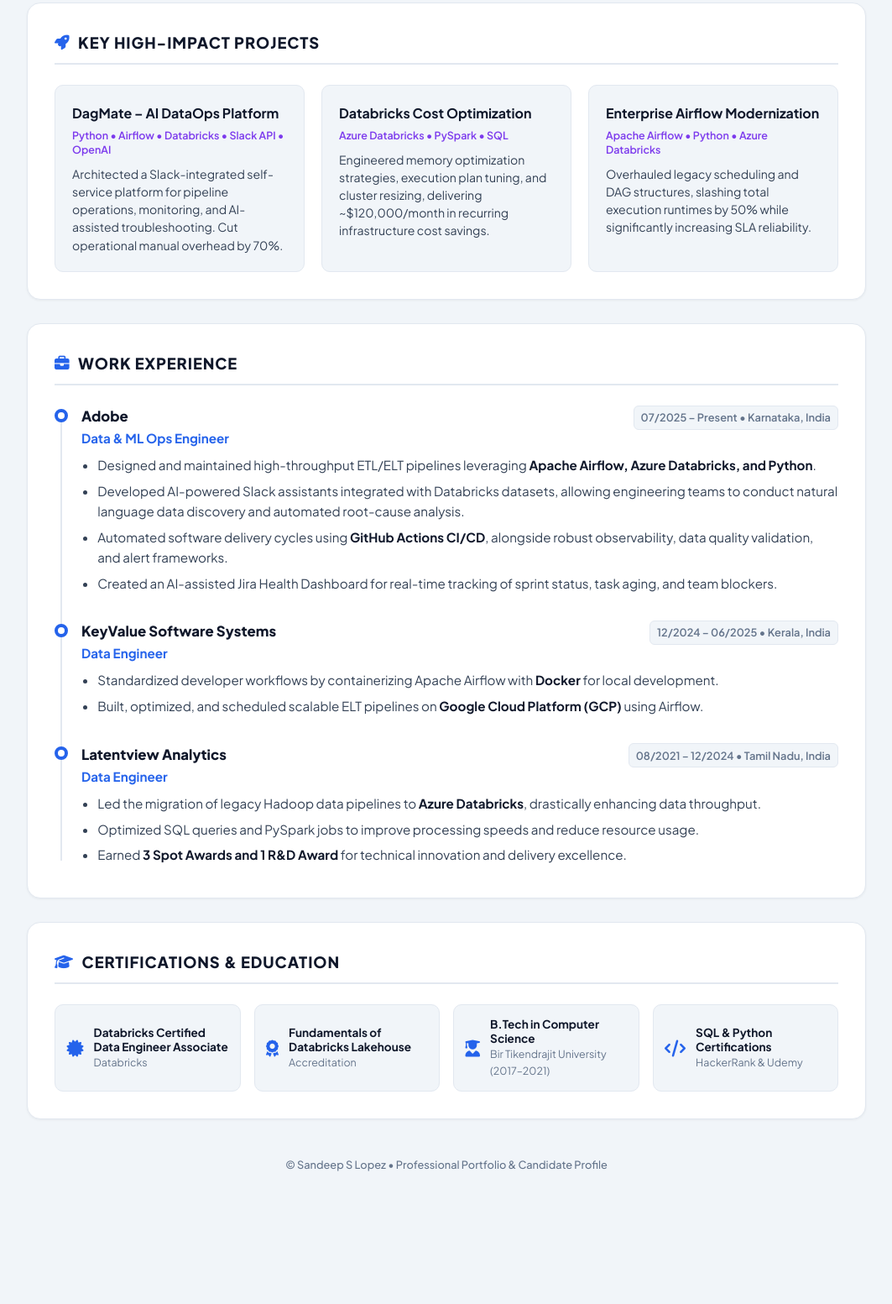
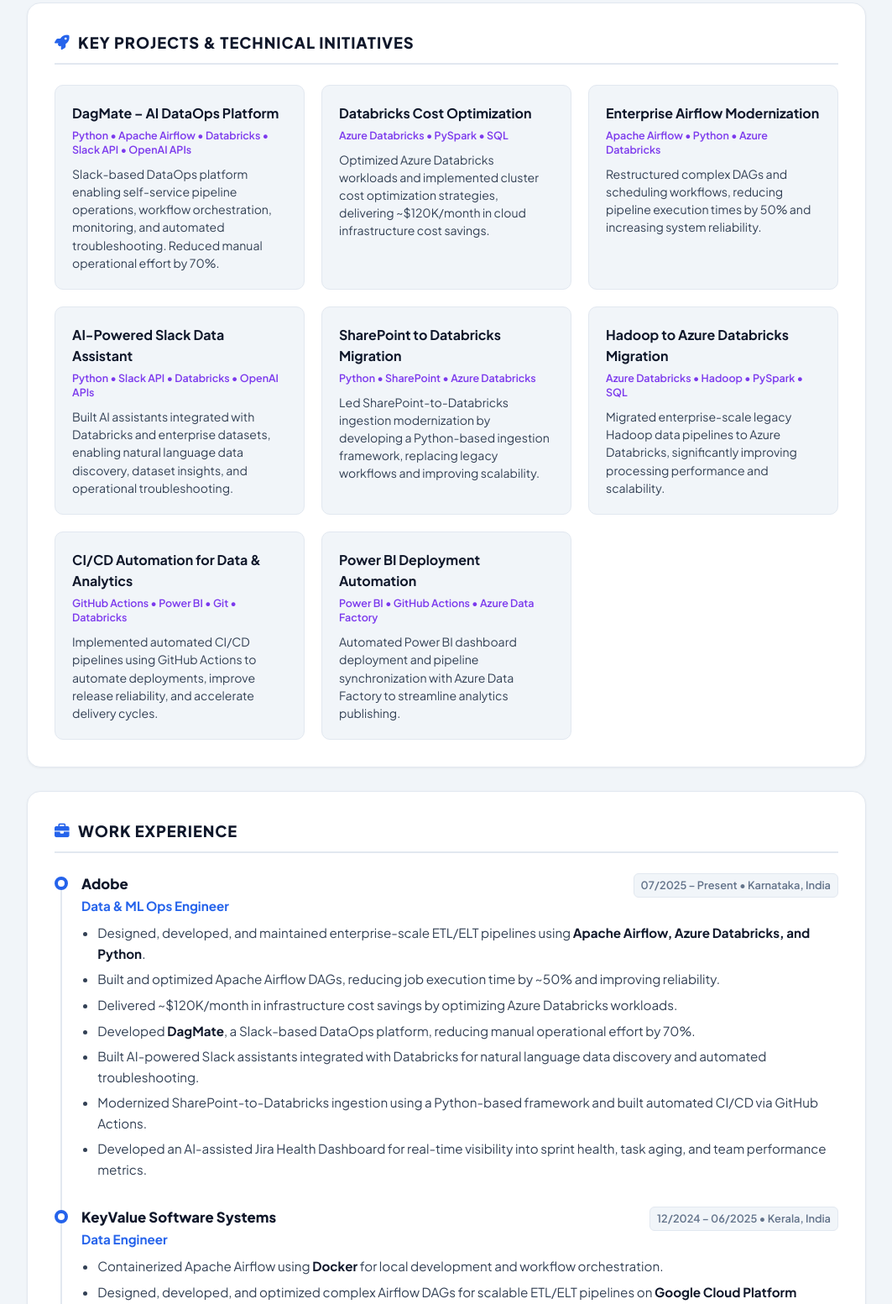
Before and after one commit to sslopez/portfolio, a plain HTML site: page index.html in a window 1280 px wide. Shown: the part 1247-2800 px from the top of the page at 84% size, without its empty margins (108-1171 px from the left). Before the commit the page ends 2701 px from the top, so only its background shows below. Drawn offline with Linux system fonts and the light colour scheme.

Commit message:
Update index.html

```diff
--- a/index.html
+++ b/index.html
@@ -318,7 +318,7 @@
             font-size: 1.1rem;
         }
 
-        /* Executive Summary & Dynamic Metrics Grid */
+        /* Summary & Impact ROI */
         .summary-p {
             font-size: 0.95rem;
             color: var(--text-main);
@@ -492,7 +492,7 @@
             border-color: #bfdbfe;
         }
 
-        /* Featured Projects Grid */
+        /* All Projects Grid */
         .projects-grid {
             display: grid;
             grid-template-columns: 1fr;
@@ -501,7 +501,7 @@
 
         @media (min-width: 640px) {
             .projects-grid {
-                grid-template-columns: repeat(auto-fit, minmax(260px, 1fr));
+                grid-template-columns: repeat(auto-fit, minmax(280px, 1fr));
                 gap: 1.25rem;
             }
         }
@@ -514,7 +514,7 @@
             display: flex;
             flex-direction: column;
             justify-content: space-between;
-            transition: transform 0.2s ease;
+            transition: transform 0.2s ease, box-shadow 0.2s ease;
         }
 
         @media (min-width: 768px) {
@@ -526,6 +526,7 @@
         .project-card:hover {
             transform: translateY(-2px);
             border-color: #cbd5e1;
+            box-shadow: var(--shadow-sm);
         }
 
         .project-name {
@@ -549,7 +550,7 @@
             line-height: 1.5;
         }
 
-        /* Experience Timeline Mobile Responsive */
+        /* Experience Timeline */
         .experience-timeline {
             position: relative;
             padding-left: 1.25rem;
@@ -680,7 +681,7 @@
             color: var(--text-heading);
         }
 
-        /* Certifications & Education */
+        /* Certifications Grid */
         .cert-grid {
             display: grid;
             grid-template-columns: 1fr;
@@ -689,7 +690,7 @@
 
         @media (min-width: 640px) {
             .cert-grid {
-                grid-template-columns: repeat(auto-fit, minmax(200px, 1fr));
+                grid-template-columns: repeat(auto-fit, minmax(220px, 1fr));
                 gap: 1rem;
             }
         }
@@ -698,7 +699,23 @@
             background-color: var(--bg-body);
             border-radius: var(--radius-md);
             border: 1px solid var(--border);
-            padding: 0.85rem;
+            padding: 0.85rem 1rem;
+            display: flex;
+            align-items: center;
+            justify-content: space-between;
+            gap: 0.75rem;
+            text-decoration: none;
+            color: inherit;
+            transition: all 0.2s ease;
+        }
+
+        .cert-card:hover {
+            border-color: var(--primary);
+            background-color: var(--primary-light);
+            transform: translateY(-2px);
+        }
+
+        .cert-info {
             display: flex;
             align-items: center;
             gap: 0.75rem;
@@ -720,6 +737,11 @@
         .cert-issuer {
             font-size: 0.78rem;
             color: var(--text-muted);
+        }
+
+        .cert-link-icon {
+            color: var(--primary);
+            font-size: 0.85rem;
         }
 
         footer {
@@ -753,8 +775,9 @@
             <a href="mailto:sandeepslopez@gmail.com" class="btn btn-primary">
                 <i class="fa-solid fa-envelope"></i> Contact Me
             </a>
-            <a href="javascript:window.print()" class="btn btn-outline">
-                <i class="fa-solid fa-print"></i> Save / PDF
+            <!-- Direct Download Link to Raw PDF -->
+            <a href="https://raw.githubusercontent.com/sslopez/portfolio/main/SANDEEP%20S%20LOPEZ%20AZURE%20DATA%20ENGINEER.pdf" download target="_blank" class="btn btn-outline">
+                <i class="fa-solid fa-file-pdf"></i> Save / PDF
             </a>
         </div>
     </div>
@@ -770,7 +793,7 @@
                     <span class="pill"><i class="fa-solid fa-location-dot"></i> Bengaluru, India</span>
                     <span class="pill"><i class="fa-solid fa-phone"></i> +91-7559916461</span>
                     <span class="pill"><i class="fa-solid fa-envelope"></i> <a href="mailto:sandeepslopez@gmail.com">sandeepslopez@gmail.com</a></span>
-                    <span class="pill"><i class="fa-brands fa-linkedin"></i> <a href="#" target="_blank">LinkedIn</a></span>
+                    <span class="pill"><i class="fa-brands fa-linkedin"></i> <a href="https://www.linkedin.com/in/sandeep-s-lopez-780177182/" target="_blank">LinkedIn Profile</a></span>
                     <span class="pill"><i class="fa-solid fa-globe"></i> <a href="https://sslopez.github.io/portfolio/" target="_blank">Portfolio</a></span>
                 </div>
             </div>
@@ -860,32 +883,74 @@
         </div>
     </section>
 
-    <!-- Featured Projects -->
+    <!-- Featured Projects (All Resume Projects Included) -->
     <section>
         <div class="section-header">
             <i class="fa-solid fa-rocket"></i>
-            <span>Key High-Impact Projects</span>
+            <span>Key Projects & Technical Initiatives</span>
         </div>
         <div class="projects-grid">
             <div class="project-card">
                 <div>
                     <div class="project-name">DagMate – AI DataOps Platform</div>
-                    <div class="project-tech">Python • Airflow • Databricks • Slack API • OpenAI</div>
-                    <p class="project-desc">Architected a Slack-integrated self-service platform for pipeline operations, monitoring, and AI-assisted troubleshooting. Cut operational manual overhead by 70%.</p>
+                    <div class="project-tech">Python • Apache Airflow • Databricks • Slack API • OpenAI APIs</div>
+                    <p class="project-desc">Slack-based DataOps platform enabling self-service pipeline operations, workflow orchestration, monitoring, and automated troubleshooting. Reduced manual operational effort by 70%.</p>
                 </div>
             </div>
+
             <div class="project-card">
                 <div>
                     <div class="project-name">Databricks Cost Optimization</div>
                     <div class="project-tech">Azure Databricks • PySpark • SQL</div>
-                    <p class="project-desc">Engineered memory optimization strategies, execution plan tuning, and cluster resizing, delivering ~$120,000/month in recurring infrastructure cost savings.</p>
+                    <p class="project-desc">Optimized Azure Databricks workloads and implemented cluster cost optimization strategies, delivering ~$120K/month in cloud infrastructure cost savings.</p>
                 </div>
             </div>
+
             <div class="project-card">
                 <div>
                     <div class="project-name">Enterprise Airflow Modernization</div>
                     <div class="project-tech">Apache Airflow • Python • Azure Databricks</div>
-                    <p class="project-desc">Overhauled legacy scheduling and DAG structures, slashing total execution runtimes by 50% while significantly increasing SLA reliability.</p>
+                    <p class="project-desc">Restructured complex DAGs and scheduling workflows, reducing pipeline execution times by 50% and increasing system reliability.</p>
+                </div>
+            </div>
+
+            <div class="project-card">
+                <div>
+                    <div class="project-name">AI-Powered Slack Data Assistant</div>
+                    <div class="project-tech">Python • Slack API • Databricks • OpenAI APIs</div>
+                    <p class="project-desc">Built AI assistants integrated with Databricks and enterprise datasets, enabling natural language data discovery, dataset insights, and operational troubleshooting.</p>
+                </div>
+            </div>
+
+            <div class="project-card">
+                <div>
+                    <div class="project-name">SharePoint to Databricks Migration</div>
+                    <div class="project-tech">Python • SharePoint • Azure Databricks</div>
+                    <p class="project-desc">Led SharePoint-to-Databricks ingestion modernization by developing a Python-based ingestion framework, replacing legacy workflows and improving scalability.</p>
+                </div>
+            </div>
+
+            <div class="project-card">
+                <div>
+                    <div class="project-name">Hadoop to Azure Databricks Migration</div>
+                    <div class="project-tech">Azure Databricks • Hadoop • PySpark • SQL</div>
+                    <p class="project-desc">Migrated enterprise-scale legacy Hadoop data pipelines to Azure Databricks, significantly improving processing performance and scalability.</p>
+                </div>
+            </div>
+
+            <div class="project-card">
+                <div>
+                    <div class="project-name">CI/CD Automation for Data & Analytics</div>
+                    <div class="project-tech">GitHub Actions • Power BI • Git • Databricks</div>
+                    <p class="project-desc">Implemented automated CI/CD pipelines using GitHub Actions to automate deployments, improve release reliability, and accelerate delivery cycles.</p>
+                </div>
+            </div>
+
+            <div class="project-card">
+                <div>
+                    <div class="project-name">Power BI Deployment Automation</div>
+                    <div class="project-tech">Power BI • GitHub Actions • Azure Data Factory</div>
+                    <p class="project-desc">Automated Power BI dashboard deployment and pipeline synchronization with Azure Data Factory to streamline analytics publishing.</p>
                 </div>
             </div>
         </div>
@@ -910,10 +975,13 @@
                     <span class="exp-date">07/2025 – Present • Karnataka, India</span>
                 </div>
                 <ul class="bullets">
-                    <li>Designed and maintained high-throughput ETL/ELT pipelines leveraging <strong>Apache Airflow, Azure Databricks, and Python</strong>.</li>
-                    <li>Developed AI-powered Slack assistants integrated with Databricks datasets, allowing engineering teams to conduct natural language data discovery and automated root-cause analysis.</li>
-                    <li>Automated software delivery cycles using <strong>GitHub Actions CI/CD</strong>, alongside robust observability, data quality validation, and alert frameworks.</li>
-                    <li>Created an AI-assisted Jira Health Dashboard for real-time tracking of sprint status, task aging, and team blockers.</li>
+                    <li>Designed, developed, and maintained enterprise-scale ETL/ELT pipelines using <strong>Apache Airflow, Azure Databricks, and Python</strong>.</li>
+                    <li>Built and optimized Apache Airflow DAGs, reducing job execution time by ~50% and improving reliability.</li>
+                    <li>Delivered ~$120K/month in infrastructure cost savings by optimizing Azure Databricks workloads.</li>
+                    <li>Developed <strong>DagMate</strong>, a Slack-based DataOps platform, reducing manual operational effort by 70%.</li>
+                    <li>Built AI-powered Slack assistants integrated with Databricks for natural language data discovery and automated troubleshooting.</li>
+                    <li>Modernized SharePoint-to-Databricks ingestion using a Python-based framework and built automated CI/CD via GitHub Actions.</li>
+                    <li>Developed an AI-assisted Jira Health Dashboard for real-time visibility into sprint health, task aging, and team performance metrics.</li>
                 </ul>
             </div>
 
@@ -928,8 +996,9 @@
                     <span class="exp-date">12/2024 – 06/2025 • Kerala, India</span>
                 </div>
                 <ul class="bullets">
-                    <li>Standardized developer workflows by containerizing Apache Airflow with <strong>Docker</strong> for local development.</li>
-                    <li>Built, optimized, and scheduled scalable ELT pipelines on <strong>Google Cloud Platform (GCP)</strong> using Airflow.</li>
+                    <li>Containerized Apache Airflow using <strong>Docker</strong> for local development and workflow orchestration.</li>
+                    <li>Designed, developed, and optimized complex Airflow DAGs for scalable ETL/ELT pipelines on <strong>Google Cloud Platform (GCP)</strong>.</li>
+                    <li>Automated data workflows and pipeline scheduling to improve reliability and operational efficiency.</li>
                 </ul>
             </div>
 
@@ -944,49 +1013,76 @@
                     <span class="exp-date">08/2021 – 12/2024 • Tamil Nadu, India</span>
                 </div>
                 <ul class="bullets">
-                    <li>Led the migration of legacy Hadoop data pipelines to <strong>Azure Databricks</strong>, drastically enhancing data throughput.</li>
-                    <li>Optimized SQL queries and PySpark jobs to improve processing speeds and reduce resource usage.</li>
-                    <li>Earned <strong>3 Spot Awards and 1 R&D Award</strong> for technical innovation and delivery excellence.</li>
+                    <li>Designed, developed, and maintained scalable ETL/ELT data pipelines using Azure Databricks, Apache Airflow, and SQL.</li>
+                    <li>Migrated enterprise data pipelines from Hadoop to Azure Databricks, improving performance and scalability.</li>
+                    <li>Optimized SQL/HQL queries and PySpark jobs to enhance processing efficiency.</li>
+                    <li>Received <strong>3 Spot Awards and an R&D Award</strong> for outstanding performance and innovation.</li>
                 </ul>
             </div>
         </div>
     </section>
 
-    <!-- Certifications & Education -->
+    <!-- Certifications & Education (Linked to LinkedIn Profile) -->
     <section>
         <div class="section-header">
             <i class="fa-solid fa-graduation-cap"></i>
             <span>Certifications & Education</span>
         </div>
         <div class="cert-grid">
-            <div class="cert-card">
+            <a href="https://www.linkedin.com/in/sandeep-s-lopez-780177182/details/certifications/" target="_blank" class="cert-card">
+                <div class="cert-info">
                     <div class="cert-icon"><i class="fa-solid fa-certificate"></i></div>
                     <div>
                         <div class="cert-title">Databricks Certified Data Engineer Associate</div>
                         <div class="cert-issuer">Databricks</div>
                     </div>
                 </div>
-            <div class="cert-card">
+                <i class="fa-solid fa-arrow-up-right-from-square cert-link-icon"></i>
+            </a>
+
+            <a href="https://www.linkedin.com/in/sandeep-s-lopez-780177182/details/certifications/" target="_blank" class="cert-card">
+                <div class="cert-info">
                     <div class="cert-icon"><i class="fa-solid fa-award"></i></div>
                     <div>
                         <div class="cert-title">Fundamentals of Databricks Lakehouse</div>
                         <div class="cert-issuer">Accreditation</div>
                     </div>
                 </div>
-            <div class="cert-card">
+                <i class="fa-solid fa-arrow-up-right-from-square cert-link-icon"></i>
+            </a>
+
+            <a href="https://www.linkedin.com/in/sandeep-s-lopez-780177182/details/certifications/" target="_blank" class="cert-card">
+                <div class="cert-info">
+                    <div class="cert-icon"><i class="fa-solid fa-code"></i></div>
+                    <div>
+                        <div class="cert-title">SQL Certifications (Basic, Intermediate, Advanced)</div>
+                        <div class="cert-issuer">HackerRank & Udemy</div>
+                    </div>
+                </div>
+                <i class="fa-solid fa-arrow-up-right-from-square cert-link-icon"></i>
+            </a>
+
+            <a href="https://www.linkedin.com/in/sandeep-s-lopez-780177182/details/certifications/" target="_blank" class="cert-card">
+                <div class="cert-info">
+                    <div class="cert-icon"><i class="fa-brands fa-python"></i></div>
+                    <div>
+                        <div class="cert-title">Python (Basic) Certification</div>
+                        <div class="cert-issuer">HackerRank</div>
+                    </div>
+                </div>
+                <i class="fa-solid fa-arrow-up-right-from-square cert-link-icon"></i>
+            </a>
+
+            <a href="https://www.linkedin.com/in/sandeep-s-lopez-780177182/details/education/" target="_blank" class="cert-card">
+                <div class="cert-info">
                     <div class="cert-icon"><i class="fa-solid fa-user-graduate"></i></div>
                     <div>
                         <div class="cert-title">B.Tech in Computer Science</div>
                         <div class="cert-issuer">Bir Tikendrajit University (2017–2021)</div>
                     </div>
                 </div>
-            <div class="cert-card">
-                <div class="cert-icon"><i class="fa-solid fa-code"></i></div>
-                <div>
-                    <div class="cert-title">SQL & Python Certifications</div>
-                    <div class="cert-issuer">HackerRank & Udemy</div>
-                </div>
-            </div>
+                <i class="fa-solid fa-arrow-up-right-from-square cert-link-icon"></i>
+            </a>
         </div>
     </section>
 
```
Lines whose indentation alone changed are shown as unchanged.
